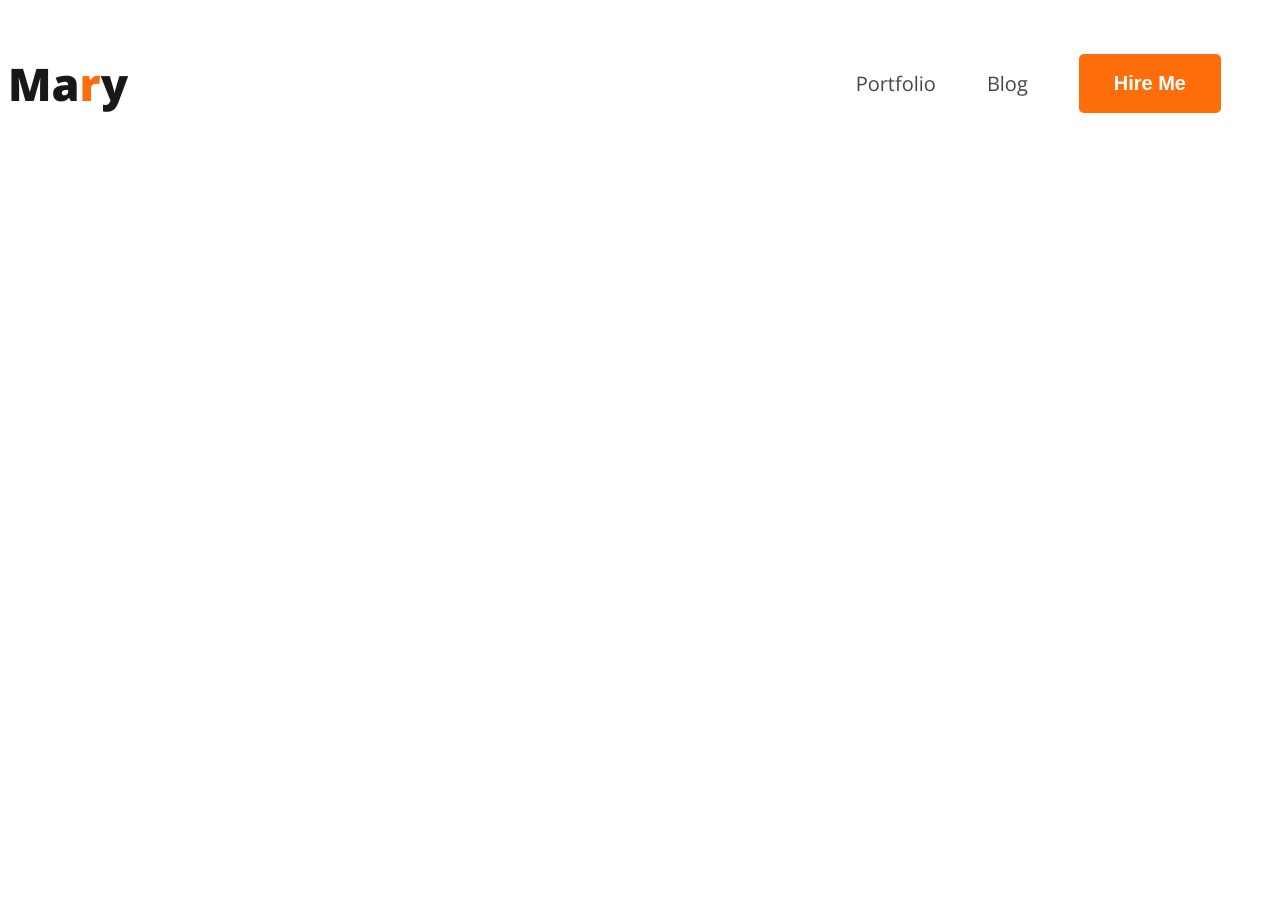
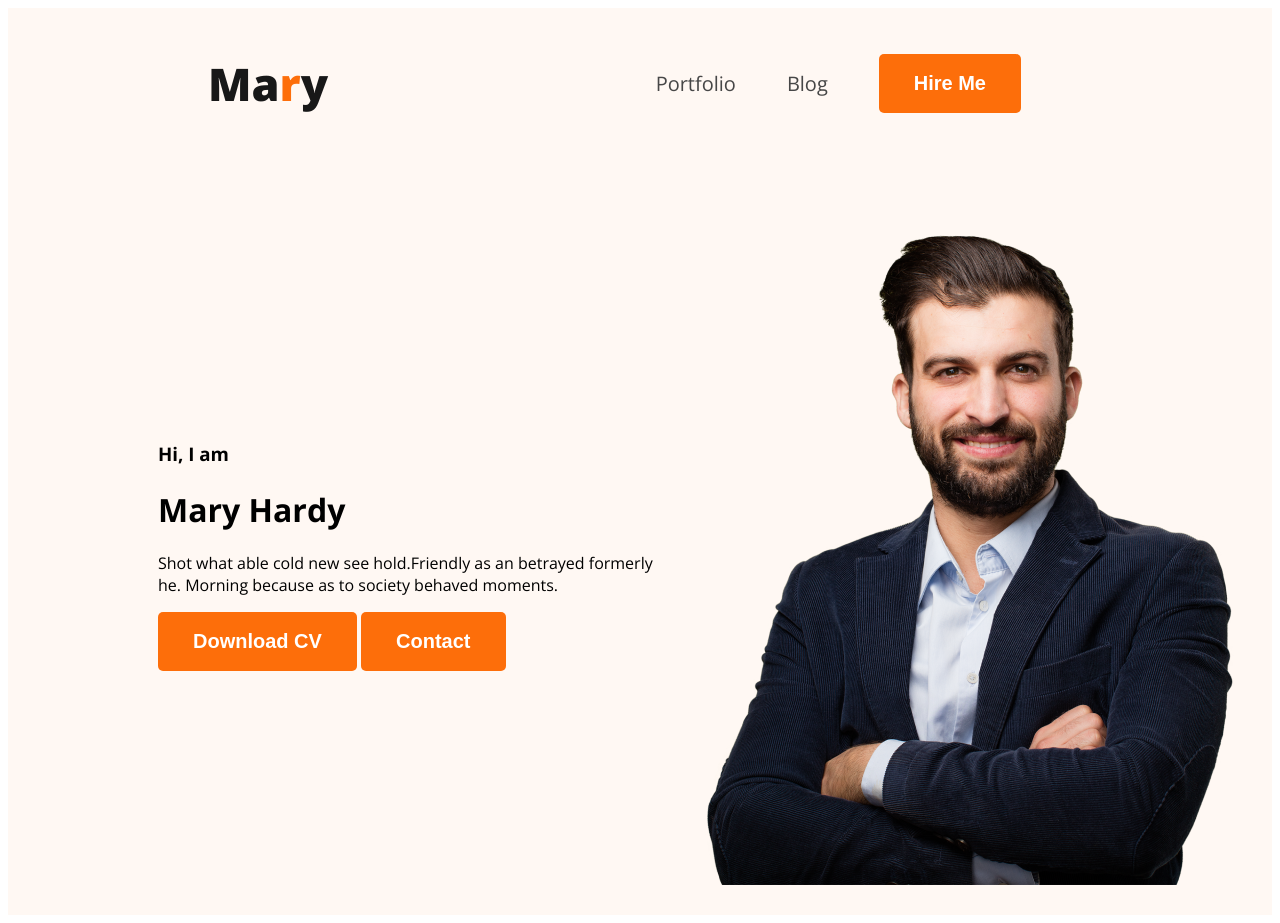
Before and after one commit to tayebidev/web-developer-portfolio2, a plain HTML site: page index.html in a window 1280 px wide. Before the commit the page ends 800 px from the top, so only its background shows below. Drawn offline with nearby package versions, Linux system fonts and the light colour scheme.

Commit message:
added banner content

```diff
--- a/index.html
+++ b/index.html
@@ -13,7 +13,7 @@
 
 </head>
 <body>
-    <header>
+    <header class="header">
         <nav>
             <h3 class="nav-title">Ma<span class="text-primary-color">r</span>y</h3>
             <ul>
@@ -22,6 +22,16 @@
                 <li><button class="button-primary">Hire Me</button></li>
             </ul>
         </nav>
+        <div class="banner">
+            <div class="banner-content">
+                <h3 class="banner-greeting">Hi, I  am</h3>
+                <h1 class="banner-title">Mary Hardy</h1>
+                <p>Shot what able cold new see hold.Friendly as an betrayed formerly he. Morning because as to society behaved moments.</p>
+                <button class="button-primary">Download CV</button>
+                <button class="button-primary">Contact</button>
+            </div>
+            <img class="profile-pic" src="images/hardy.png" alt="">
+        </div>
     </header>
 
     <main>
--- a/styles/index.css
+++ b/styles/index.css
@@ -22,6 +22,7 @@
     display: flex;
     justify-content: space-between;
     align-items: center;
+    margin: 0 200px;
 }
 
 .nav-title {
@@ -46,3 +47,19 @@
     font-size: 20px;
     font-weight: 400;
 }
+
+/*  header related style*/
+.header {
+    background-color: #FFF8F3;
+}
+
+.banner {
+    padding: 50px 30px 30px 150px;
+    display: flex;
+    align-items: center;
+}
+
+.banner .profile-pic {
+    width: 584px;
+    height: 676px;
+}
```
